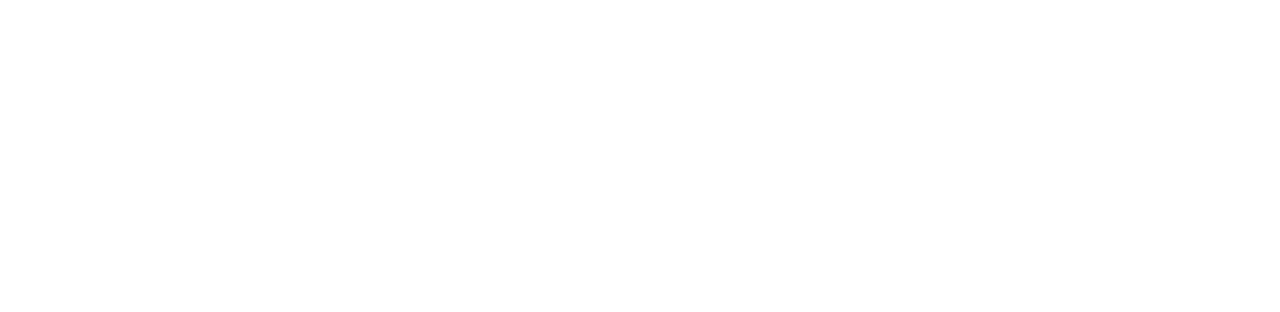
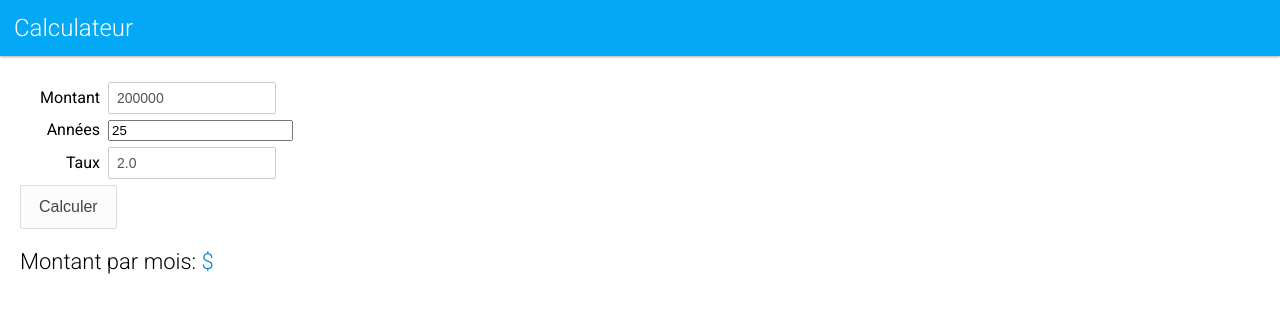
Before and after one commit to bart120/aliznet, a website: page index.html in a window 1280 px wide. Drawn offline with Linux system fonts and the light colour scheme.

Commit message:
html et css

```diff
--- /dev/null
+++ b/css/style.css
@@ -0,0 +1,160 @@
+body {
+    font-family: 'Roboto', 'Sans Serif';
+    font-size: 16px;
+    padding: 0;
+    margin: 0;
+}
+
+header {
+    background-color: #03A9F4;
+    padding: 14px;
+    box-shadow: 0 1px 3px rgba(0,0,0,0.12), 0 1px 2px rgba(0,0,0,0.24);
+}
+
+h1, h2, h3 {
+    font-weight: 300;
+}
+
+header > h1 {
+    font-weight: 300;
+    font-size: 24px;
+    margin: 0;
+    color: #FFFFFF;
+}
+
+h2 {
+    font-size: 22px;
+    margin: 20px 0 0 0;
+}
+
+h2 > .currency {
+    color: #0288D1;
+}
+
+h3 {
+    margin: 10px 0 28px 0;
+}
+
+h3 > span {
+    color: #0288D1;
+}
+
+.principal {
+    color: #0288D1;
+}
+
+.interest {
+    color: #EF6C00;
+}
+
+input[type=text] {
+    -webkit-appearance: none;
+    width: 150px;
+    height: 24px;
+    padding: 3px 8px;
+    font-size: 14px;
+    line-height: 1.42857143;
+    color: #555;
+    border: 1px solid #ccc;
+    border-radius: 2px;
+    -webkit-box-shadow: none;
+    box-shadow: none;
+}
+
+table {
+    border-collapse: collapse;
+    font-weight: 300;
+    font-size: 12px;
+}
+
+th {
+    text-align: right;
+    font-weight: 400;
+}
+
+td {
+    text-align: right;
+    padding: 0 .5rem;
+}
+
+th,
+td {
+    border: solid 1px #EEEEEE !important;
+    padding: 1px 4px;
+}
+
+label {
+    display: inline-block;
+    width: 80px;
+    text-align: right;
+    margin-right: 4px;
+}
+
+.content {
+    padding: 20px;
+}
+
+.bar {
+    display: inline-block;
+    border: none;
+    height: 8px;
+}
+
+.bar.principal {
+    background-color: #0288D1;
+    margin-right:1px;
+}
+
+.bar.interest {
+    background-color: #EF6C00;
+    margin-left:1px;
+}
+
+.stretch {
+    width: 100%;
+    padding-left:0;
+    padding-right:0;
+}
+
+.flex {
+    display: -webkit-flex;
+    display: flex;
+}
+
+.currency::before {
+    content:"$";
+}
+
+.left {
+    text-align: left;
+}
+
+.form > div {
+    margin: 6px 0;
+}
+
+button {
+    text-transform: none;
+    -webkit-appearance: none;
+    cursor: pointer;
+    padding: 12px 18px;
+    border-radius: 2px;
+    background: #FCFCFC;
+    font-size: 16px;
+    border: solid 1px #ddd;
+    color: #444;
+}
+
+button:hover {
+    background: #F4F4F4;
+    border: solid 1px #ccc;
+}
+
+button:active {
+    background: #FEFEFE;
+    border: solid 1px #ddd;
+}
+
+button:focus {
+    outline:0;
+}
--- a/index.html
+++ b/index.html
@@ -1,8 +1,37 @@
+<!DOCTYPE html>
 <html>
 
-<head></head>
+<head>
+    <meta charset="utf-8">
+    <link href='http://fonts.googleapis.com/css?family=Roboto:400,300,700' rel='stylesheet' type='text/css'>
+    <link rel="stylesheet" href="css/style.css">
+</head>
 
 <body>
+    <header>
+        <h1>Calculateur</h1>
+    </header>
+
+    <div class="content">
+        <div class="form">
+            <div>
+                <label>Montant</label>
+                <input type="text" id="principal" value="200000">
+            </div>
+            <div>
+                <label>Années</label>
+                <input type="number" id="years" value="25">
+            </div>
+            <div>
+                <label>Taux</label>
+                <input type="text" id="rate" value="2.0">
+            </div>
+            <div>
+                <button id="btnCal">Calculer</button>
+            </div>
+        </div>
+        <h2>Montant par mois: <span id="monthlyPaiement" class="currency"></span></h2>
+    </div>
 
     <script src="index.js"></script>
 </body>
```
